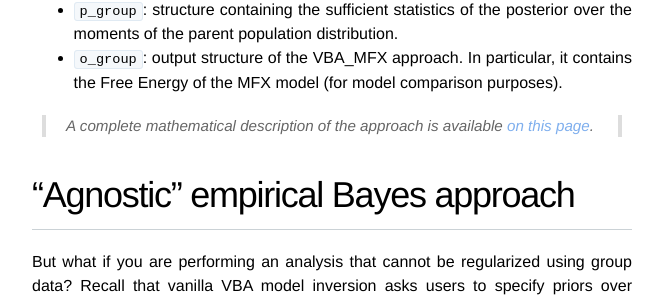
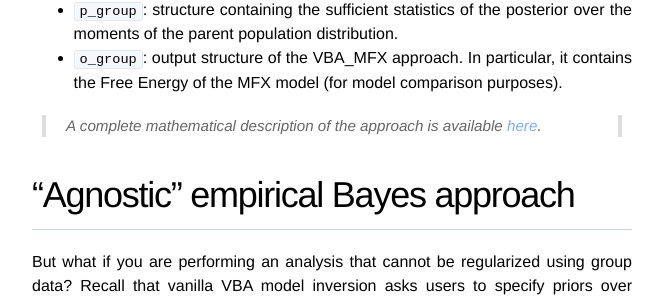
Before and after one commit to MBB-team/VBA-toolbox, a Jekyll site: the page built from _wiki/VBA-MFX.md, in a window 1280 px wide and 900 px high, scrolled down 2414 px. Shown: the part 143-444 px from the top of the window, without its empty margins (308-971 px from the left). Built offline with Jekyll 4.4.1, drawn with Linux system fonts in a browser that asks for light colours; nearby versions of some CDN libraries; formulas are drawn with MathJax 3.

Commit message:
Update VBA-MFX.md

```diff
--- a/_wiki/VBA-MFX.md
+++ b/_wiki/VBA-MFX.md
@@ -48,7 +48,7 @@
 - `p_group`: structure containing the sufficient statistics of the posterior over the moments of the parent population distribution.
 - `o_group`: output structure of the VBA_MFX approach. In particular, it contains the Free Energy of the MFX model (for model comparison purposes).
 
-> A complete mathematical description of the approach is available [on this page](https://sites.google.com/site/jeandaunizeauswebsite/links/resources).
+> A complete mathematical description of the approach is available [here](https://arxiv.org/abs/1903.09003).
 
 
 
```
